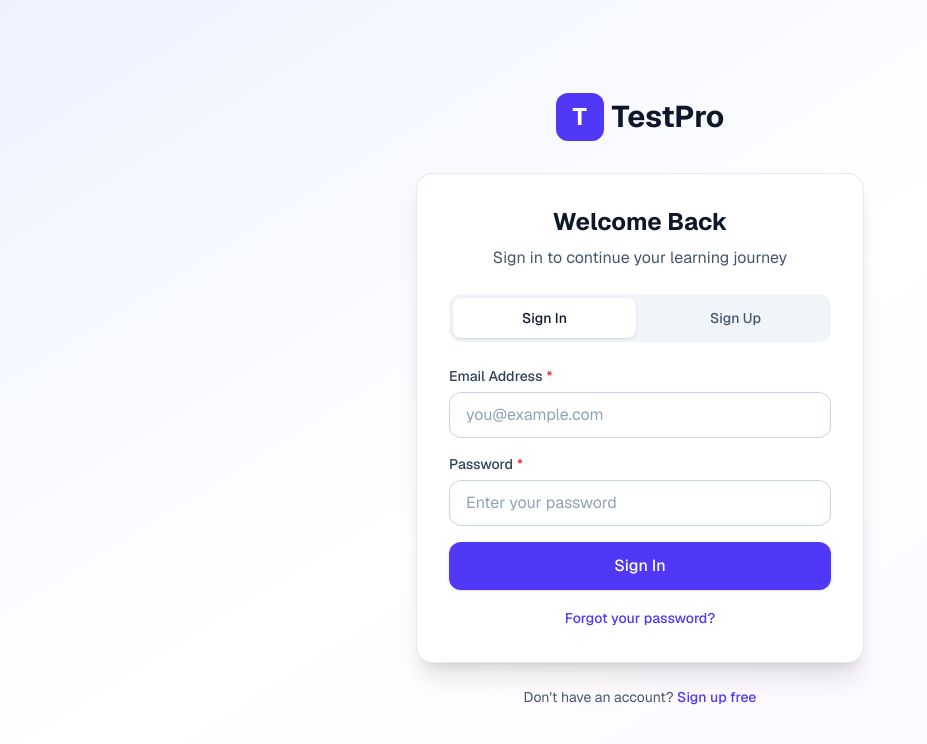
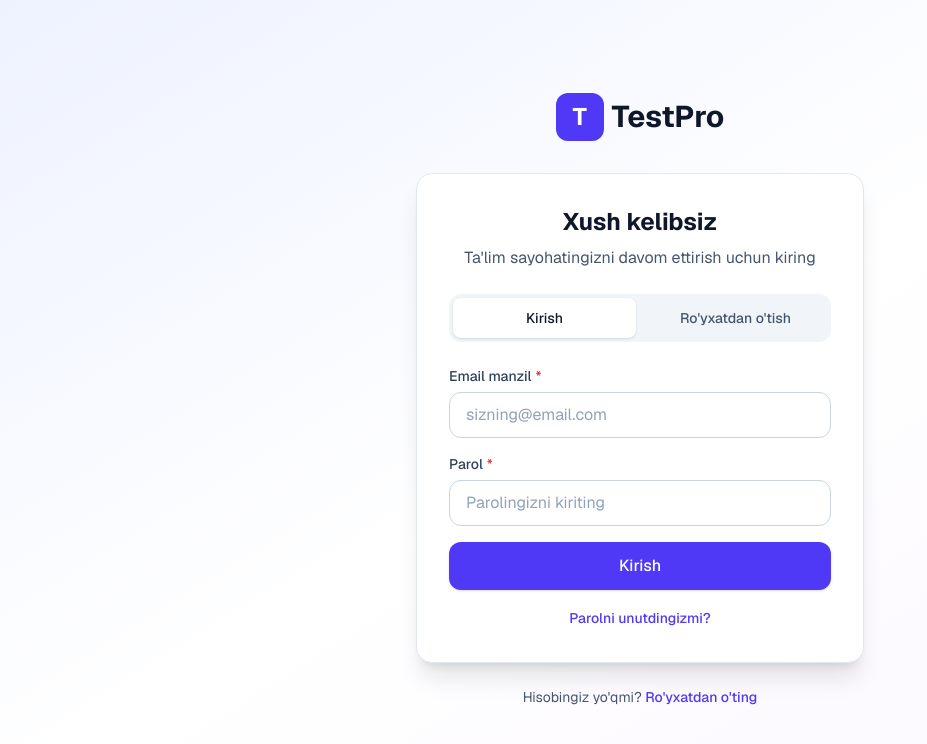
Before and after one commit to Umidjon098/remote-testing-system, a Next.js app: page /login in a window 1280 px wide. Shown: the top 744 px of the page, without its empty margins (0-927 px from the left). Built offline with nearby package versions, Linux system fonts and the light colour scheme.

Commit message:
feat: translate UI text to Uzbek for admin and student layouts, login form, and tests page

```diff
--- a/src/app/admin/layout.tsx
+++ b/src/app/admin/layout.tsx
@@ -24,15 +24,15 @@ export default async function AdminLayout({
           </Logo>
         }
         navigation={[
-          { label: "Tests", href: "/admin/tests" },
+          { label: "Testlar", href: "/admin/tests" },
           { label: "Musobaqalar", href: "/admin/competitions" },
-          { label: "Results", href: "/admin/results" },
+          { label: "Natijalar", href: "/admin/results" },
         ]}
         actions={
           <>
             <Link href="/logout">
               <Button variant="ghost" size="sm">
-                Logout
+                Chiqish
               </Button>
             </Link>
           </>
--- a/src/app/login/LoginForm.tsx
+++ b/src/app/login/LoginForm.tsx
@@ -35,12 +35,12 @@ export default function LoginForm({ nextPath }: { nextPath: string }) {
         <div className="bg-white rounded-2xl shadow-xl border border-slate-200 p-8">
           <div className="text-center mb-6">
             <h1 className="text-2xl font-bold text-slate-900 mb-2">
-              {mode === "signin" ? "Welcome Back" : "Create Account"}
+              {mode === "signin" ? "Xush kelibsiz" : "Ro'yxatdan o'tish"}
             </h1>
             <p className="text-slate-600">
               {mode === "signin"
-                ? "Sign in to continue your learning journey"
-                : "Join thousands of students achieving their goals"}
+                ? "Ta'lim sayohatingizni davom ettirish uchun kiring"
+                : "Maqsadlaringizga erishayotgan minglab talabalar qatoriga qo'shiling"}
             </p>
           </div>
 
@@ -56,7 +56,7 @@ export default function LoginForm({ nextPath }: { nextPath: string }) {
               onClick={() => setMode("signin")}
               disabled={pending}
             >
-              Sign In
+              Kirish
             </button>
             <button
               type="button"
@@ -68,7 +68,7 @@ export default function LoginForm({ nextPath }: { nextPath: string }) {
               onClick={() => setMode("signup")}
               disabled={pending}
             >
-              Sign Up
+              Ro'yxatdan o'tish
             </button>
           </div>
 
@@ -84,8 +84,8 @@ export default function LoginForm({ nextPath }: { nextPath: string }) {
             <Input
               name="email"
               type="email"
-              label="Email Address"
-              placeholder="you@example.com"
+              label="Email manzil"
+              placeholder="sizning@email.com"
               required
               disabled={pending}
             />
@@ -93,12 +93,14 @@ export default function LoginForm({ nextPath }: { nextPath: string }) {
             <Input
               name="password"
               type="password"
-              label="Password"
-              placeholder="Enter your password"
+              label="Parol"
+              placeholder="Parolingizni kiriting"
               required
               disabled={pending}
               helperText={
-                mode === "signup" ? "Must be at least 8 characters" : undefined
+                mode === "signup"
+                  ? "Kamida 8 ta belgi bo'lishi kerak"
+                  : undefined
               }
             />
 
@@ -110,10 +112,10 @@ export default function LoginForm({ nextPath }: { nextPath: string }) {
               disabled={pending}
             >
               {pending
-                ? "Processing..."
+                ? "Yuklanmoqda..."
                 : mode === "signin"
-                ? "Sign In"
-                : "Create Account"}
+                ? "Kirish"
+                : "Ro'yxatdan o'tish"}
             </Button>
           </form>
 
@@ -123,7 +125,7 @@ export default function LoginForm({ nextPath }: { nextPath: string }) {
                 type="button"
                 className="text-sm text-indigo-600 hover:text-indigo-700 font-medium"
               >
-                Forgot your password?
+                Parolni unutdingizmi?
               </button>
             </div>
           )}
@@ -133,24 +135,24 @@ export default function LoginForm({ nextPath }: { nextPath: string }) {
         <p className="mt-6 text-center text-sm text-slate-600">
           {mode === "signin" ? (
             <>
-              Don&apos;t have an account?{" "}
+              Hisobingiz yo&apos;qmi?{" "}
               <button
                 type="button"
                 onClick={() => setMode("signup")}
                 className="text-indigo-600 hover:text-indigo-700 font-medium"
               >
-                Sign up free
+                Ro&apos;yxatdan o&apos;ting
               </button>
             </>
           ) : (
             <>
-              Already have an account?{" "}
+              Hisobingiz bormi?{" "}
               <button
                 type="button"
                 onClick={() => setMode("signin")}
                 className="text-indigo-600 hover:text-indigo-700 font-medium"
               >
-                Sign in
+                Kirish
               </button>
             </>
           )}
--- a/src/app/student/layout.tsx
+++ b/src/app/student/layout.tsx
@@ -24,15 +24,15 @@ export default async function StudentLayout({
           </Logo>
         }
         navigation={[
-          { label: "Tests", href: "/student/tests" },
+          { label: "Testlar", href: "/student/tests" },
           { label: "Musobaqalar", href: "/student/competitions" },
-          { label: "Results", href: "/student/results" },
+          { label: "Natijalar", href: "/student/results" },
         ]}
         actions={
           <>
             <Link href="/logout">
               <Button variant="ghost" size="sm">
-                Logout
+                Chiqish
               </Button>
             </Link>
           </>
--- a/src/app/student/tests/[testId]/page.tsx
+++ b/src/app/student/tests/[testId]/page.tsx
@@ -93,7 +93,7 @@ export default async function StudentTestDetailPage({
 
       <Card variant="elevated" padding="lg">
         <div className="flex items-start gap-4 mb-6">
-          <div className="w-16 h-16 rounded-xl bg-gradient-to-br from-indigo-500 to-purple-600 flex items-center justify-center flex-shrink-0">
+          <div className="w-16 h-16 rounded-xl bg-linear-to-br from-indigo-500 to-purple-600 flex items-center justify-center shrink-0">
             <svg
               className="w-8 h-8 text-white"
               fill="none"
@@ -125,41 +125,45 @@ export default async function StudentTestDetailPage({
             <div className="text-2xl font-bold text-slate-900">
               {questionCount}
             </div>
-            <div className="text-sm text-slate-600">Questions</div>
+            <div className="text-sm text-slate-600">Savollar</div>
           </div>
           <div className="text-center">
             <div className="text-2xl font-bold text-slate-900">
               {Math.round(test.time_limit_seconds / 60)}
             </div>
-            <div className="text-sm text-slate-600">Minutes</div>
+            <div className="text-sm text-slate-600">Daqiqa</div>
           </div>
           <div className="text-center">
             <div className="text-2xl font-bold text-slate-900">
               {test.max_attempts}
             </div>
-            <div className="text-sm text-slate-600">Max Attempts</div>
+            <div className="text-sm text-slate-600">Maksimal urinishlar</div>
           </div>
         </div>
 
         <div className="bg-blue-50 border border-blue-200 rounded-xl p-4 mb-6">
           <h3 className="font-semibold text-blue-900 mb-2">
-            Before you begin:
+            Boshlashdan oldin:
           </h3>
           <ul className="text-sm text-blue-800 space-y-1">
-            <li>• Make sure you have a stable internet connection</li>
             <li>
-              • You&apos;ll have {Math.round(test.time_limit_seconds / 60)}{" "}
-              minutes to complete the test
+              • Internet aloqangiz barqaror ekanligiga ishonch hosil qiling
             </li>
-            <li>• Your progress will be auto-saved</li>
-            <li>• You can attempt this test {test.max_attempts} time(s)</li>
+            <li>
+              • Testni yakunlash uchun{" "}
+              {Math.round(test.time_limit_seconds / 60)} daqiqa vaqtingiz bor
+            </li>
+            <li>• Jarayoningiz avtomatik saqlanadi</li>
+            <li>
+              • Bu testni {test.max_attempts} marta topshirishingiz mumkin
+            </li>
           </ul>
         </div>
 
         <form action={startAttemptAction}>
           <input type="hidden" name="test_id" value={test.id} />
           <Button type="submit" variant="primary" size="lg" fullWidth>
-            Start Test Now
+            Testni boshlash
           </Button>
         </form>
       </Card>
--- a/src/app/student/tests/page.tsx
+++ b/src/app/student/tests/page.tsx
@@ -24,20 +24,20 @@ export default async function StudentTestsPage() {
   return (
     <div>
       <PageHeader
-        title="Available Tests"
-        description="Choose a test to begin your assessment"
+        title="Mavjud testlar"
+        description="Baholashni boshlash uchun testni tanlang"
       />
 
       {/* Filters - Optional enhancement */}
       <div className="flex flex-wrap gap-2 mb-8">
         <Badge variant="primary" className="cursor-pointer">
-          All Tests
+          Barcha testlar
         </Badge>
         <Badge variant="default" className="cursor-pointer hover:bg-slate-200">
-          Recent
+          So'nggi
         </Badge>
         <Badge variant="default" className="cursor-pointer hover:bg-slate-200">
-          Popular
+          Mashhur
         </Badge>
       </div>
 
@@ -110,7 +110,7 @@ export default async function StudentTestsPage() {
                       d="M4 4v5h.582m15.356 2A8.001 8.001 0 004.582 9m0 0H9m11 11v-5h-.581m0 0a8.003 8.003 0 01-15.357-2m15.357 2H15"
                     />
                   </svg>
-                  <span className="text-sm">{t.max_attempts} attempts</span>
+                  <span className="text-sm">{t.max_attempts} urinish</span>
                 </div>
               </div>
             </CardContent>
@@ -119,12 +119,12 @@ export default async function StudentTestsPage() {
               <div className="flex gap-2 w-full">
                 <Link href={`/student/tests/${t.id}`} className="flex-1">
                   <Button variant="outline" size="md" fullWidth>
-                    Details
+                    Batafsil
                   </Button>
                 </Link>
                 <Link href={`/student/tests/${t.id}`} className="flex-1">
                   <Button variant="primary" size="md" fullWidth>
-                    Start Test
+                    Testni boshlash
                   </Button>
                 </Link>
               </div>
@@ -152,10 +152,10 @@ export default async function StudentTestsPage() {
                   </svg>
                 </div>
                 <h3 className="text-lg font-semibold text-slate-900 mb-2">
-                  No tests available
+                  Testlar mavjud emas
                 </h3>
                 <p className="text-slate-600">
-                  Check back later for new tests to practice with
+                  Yangi testlar uchun keyinroq qaytib keling
                 </p>
               </div>
             </Card>
```
